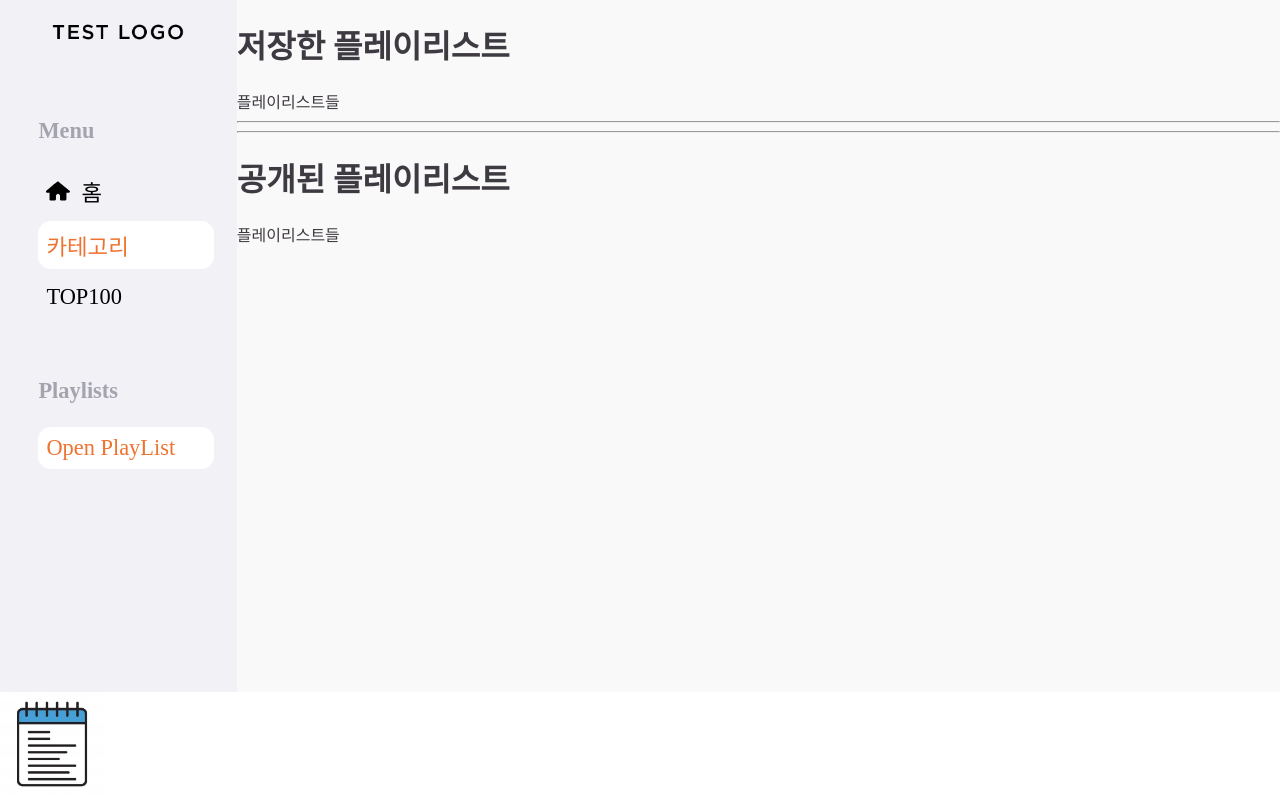
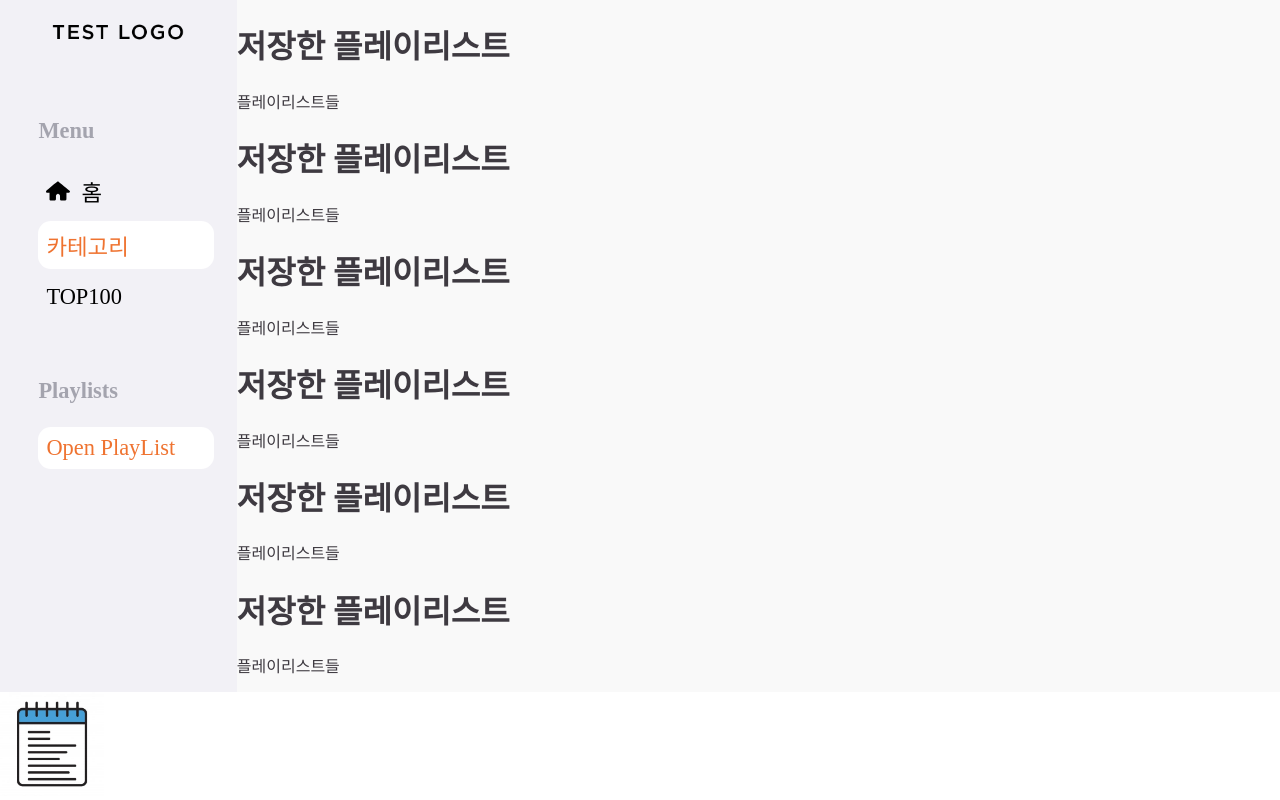
Before and after one commit to jsb8740/FarvoriteMusicList, a Vue app: page /openplaylist in a window 1280 px wide. Built offline with nearby package versions, Linux system fonts and the light colour scheme.

Commit message:
test text 추가

```diff
--- a/src/views/OpenPlayListView.vue
+++ b/src/views/OpenPlayListView.vue
@@ -1,5 +1,94 @@
 <template>
   <div>
+    <div>
+      <h1>저장한 플레이리스트</h1>
+      <div>플레이리스트들</div>
+    </div>
+
+    <div>
+      <h1>저장한 플레이리스트</h1>
+      <div>플레이리스트들</div>
+    </div>
+    <div>
+      <h1>저장한 플레이리스트</h1>
+      <div>플레이리스트들</div>
+    </div>
+    <div>
+      <h1>저장한 플레이리스트</h1>
+      <div>플레이리스트들</div>
+    </div>
+    <div>
+      <h1>저장한 플레이리스트</h1>
+      <div>플레이리스트들</div>
+    </div>
+    <div>
+      <h1>저장한 플레이리스트</h1>
+      <div>플레이리스트들</div>
+    </div>
+    <div>
+      <h1>저장한 플레이리스트</h1>
+      <div>플레이리스트들</div>
+    </div>
+    <div>
+      <h1>저장한 플레이리스트</h1>
+      <div>플레이리스트들</div>
+    </div>
+    <div>
+      <h1>저장한 플레이리스트</h1>
+      <div>플레이리스트들</div>
+    </div>
+    <div>
+      <h1>저장한 플레이리스트</h1>
+      <div>플레이리스트들</div>
+    </div>
+    <div>
+      <h1>저장한 플레이리스트</h1>
+      <div>플레이리스트들</div>
+    </div>
+    <div>
+      <h1>저장한 플레이리스트</h1>
+      <div>플레이리스트들</div>
+    </div>
+    <div>
+      <h1>저장한 플레이리스트</h1>
+      <div>플레이리스트들</div>
+    </div>
+    <div>
+      <h1>저장한 플레이리스트</h1>
+      <div>플레이리스트들</div>
+    </div>
+    <div>
+      <h1>저장한 플레이리스트</h1>
+      <div>플레이리스트들</div>
+    </div>
+    <div>
+      <h1>저장한 플레이리스트</h1>
+      <div>플레이리스트들</div>
+    </div>
+    <div>
+      <h1>저장한 플레이리스트</h1>
+      <div>플레이리스트들</div>
+    </div>
+    <div>
+      <h1>저장한 플레이리스트</h1>
+      <div>플레이리스트들</div>
+    </div>
+    <div>
+      <h1>저장한 플레이리스트</h1>
+      <div>플레이리스트들</div>
+    </div>
+    <div>
+      <h1>저장한 플레이리스트</h1>
+      <div>플레이리스트들</div>
+    </div>
+    <div>
+      <h1>저장한 플레이리스트</h1>
+      <div>플레이리스트들</div>
+    </div>
+    <div>
+      <h1>저장한 플레이리스트</h1>
+      <div>플레이리스트들</div>
+    </div>
     <div>
       <h1>저장한 플레이리스트</h1>
       <div>플레이리스트들</div>
```
